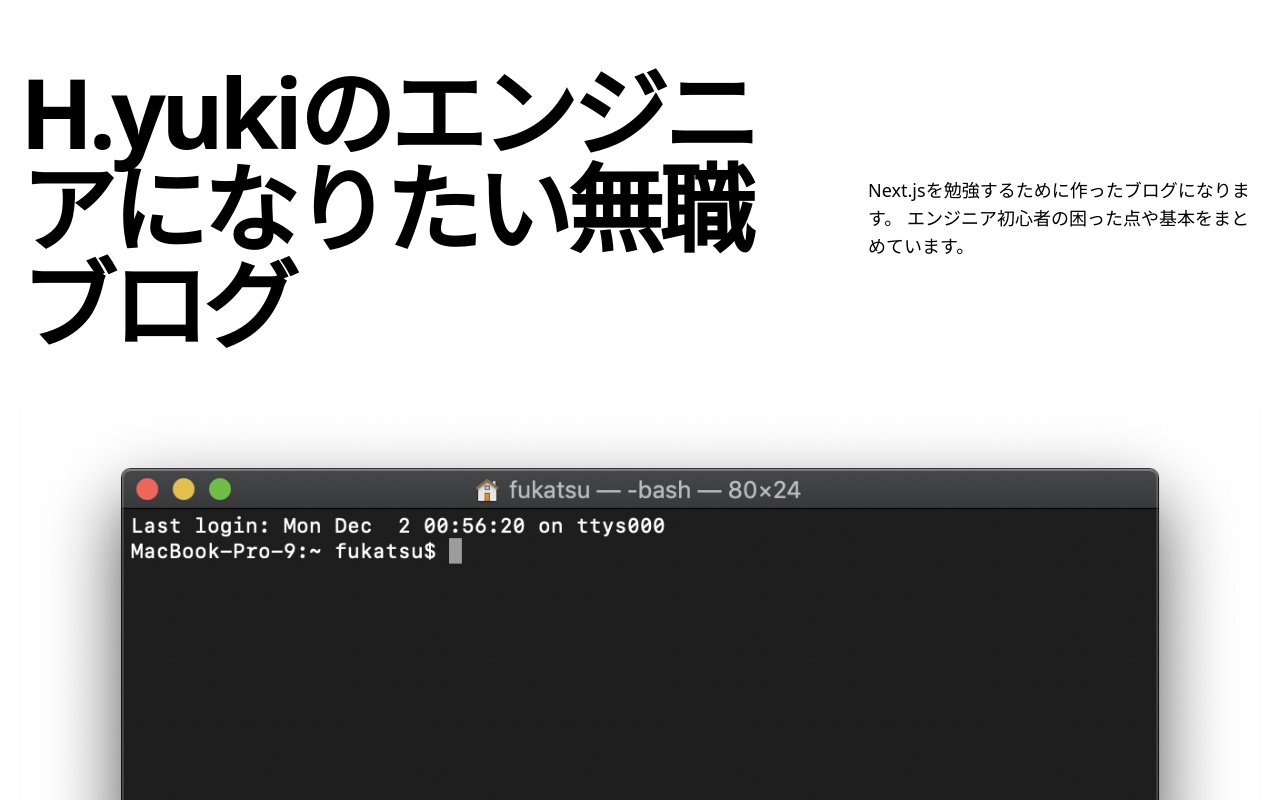
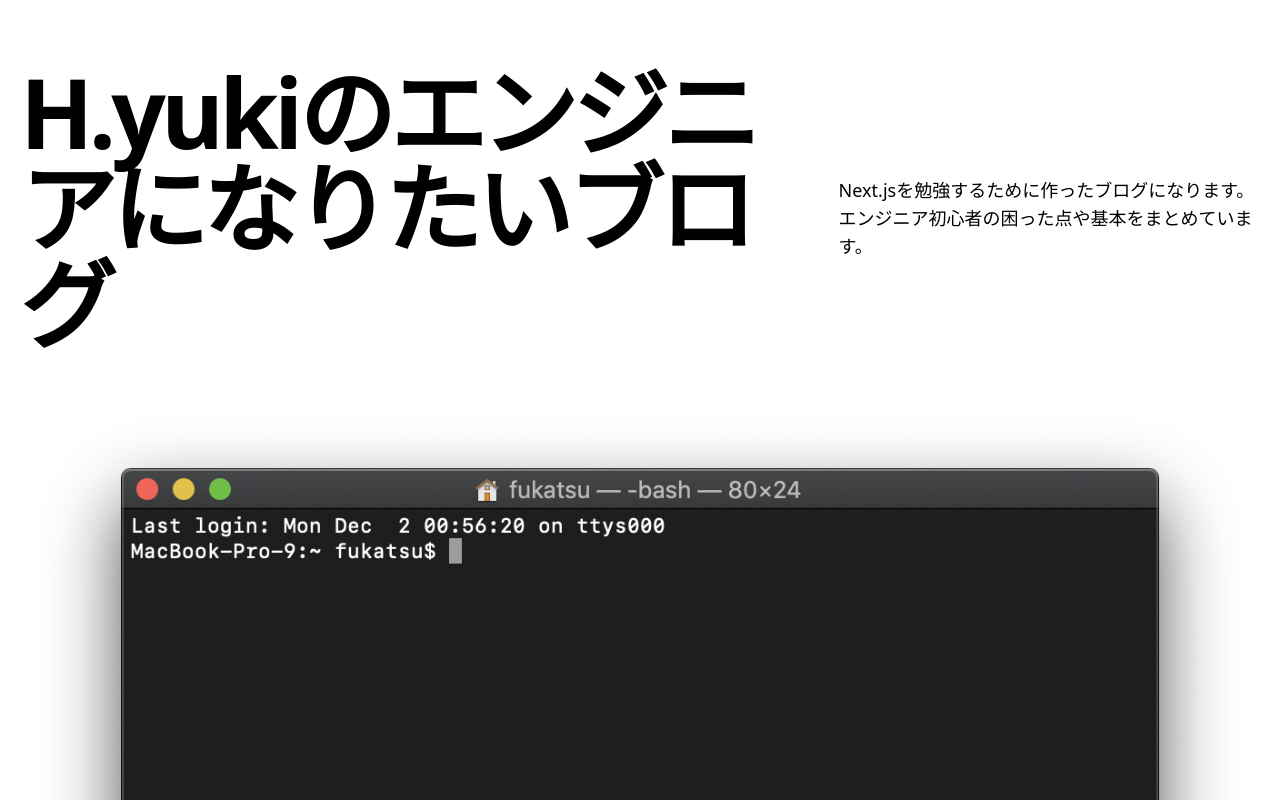
Before and after one commit to takahashi123456/blogs, a Next.js app: page / in a window 1280 px wide. Shown: the top 800 px of the page. Built offline with nearby package versions, Linux system fonts and the light colour scheme.

Commit message:
title fix

```diff
--- a/components/intro.tsx
+++ b/components/intro.tsx
@@ -4,7 +4,7 @@ const Intro = () => {
   return (
     <section className="flex-col md:flex-row flex items-center md:justify-between mt-16 mb-16 md:mb-12">
       <h1 className="text-5xl md:text-8xl font-bold tracking-tighter leading-tight md:pr-8">
-        H.yukiのエンジニアになりたい無職ブログ
+        H.yukiのエンジニアになりたいブログ
       </h1>
       <h4 className="text-center md:text-left text-lg mt-5 md:pl-8">
         Next.jsを勉強するために作ったブログになります。
```
